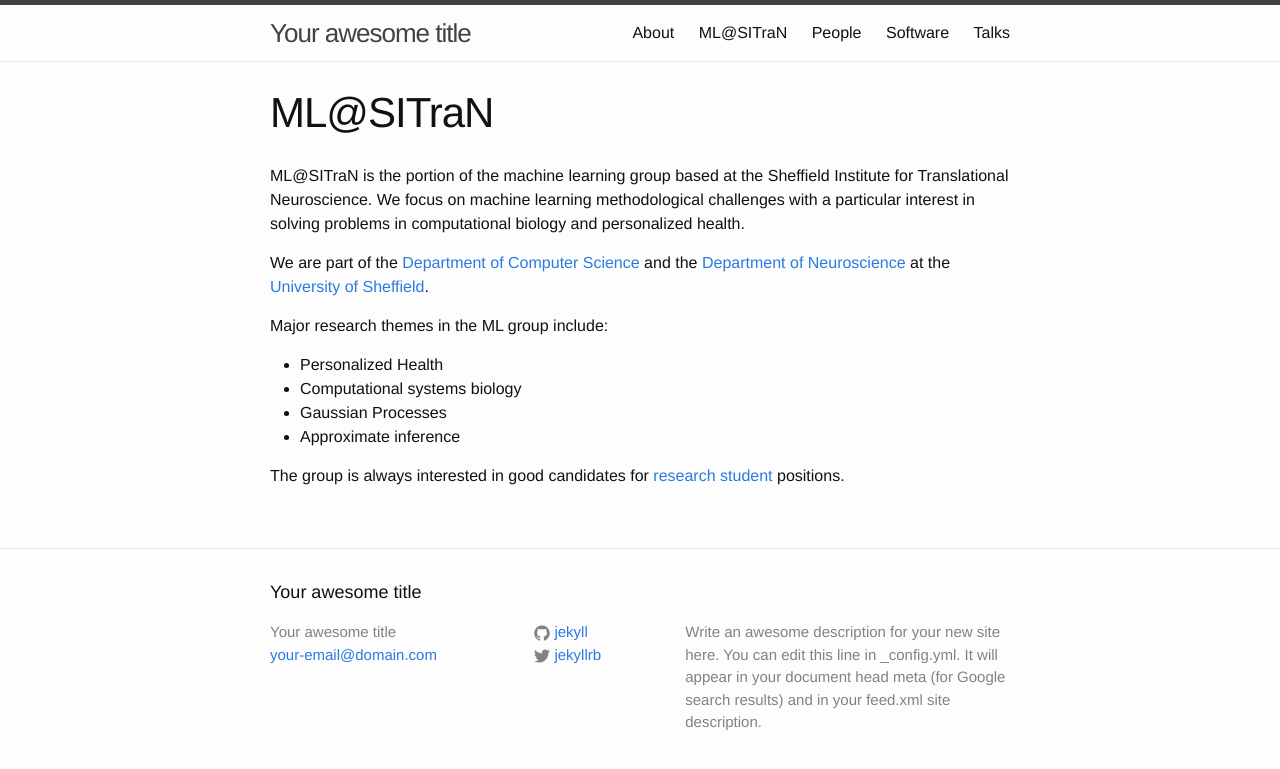
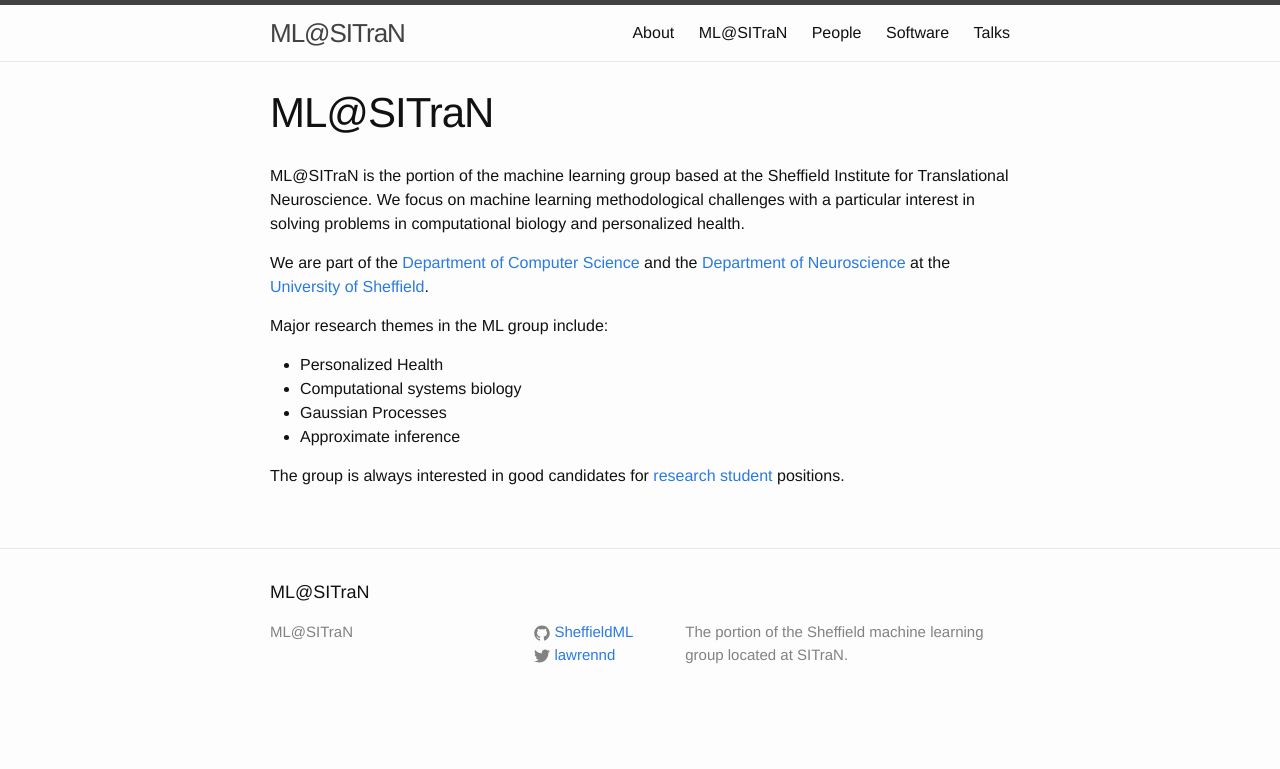
Before and after one commit to SheffieldML/sheffieldml.github.io, a Jekyll site: the page built from index.md, in a window 1280 px wide. Shown: the top 769 px of the page. Built offline with Jekyll 4.4.1, drawn with Linux system fonts in a browser that asks for light colours.

Commit message:
Update config.

```diff
--- a/_config.yml
+++ b/_config.yml
@@ -1,14 +1,12 @@
 # Site settings
-title: Your awesome title
-email: your-email@domain.com
+title: ML@SITraN
+email:
 description: > # this means to ignore newlines until "baseurl:"
-  Write an awesome description for your new site here. You can edit this
-  line in _config.yml. It will appear in your document head meta (for
-  Google search results) and in your feed.xml site description.
+  The portion of the Sheffield machine learning group located at SITraN.
 baseurl: "" # the subpath of your site, e.g. /blog/
 url: "http://yourdomain.com" # the base hostname & protocol for your site
-twitter_username: jekyllrb
-github_username:  jekyll
+twitter_username: lawrennd
+github_username:  SheffieldML
 
 # Build settings
 markdown: kramdown
```
